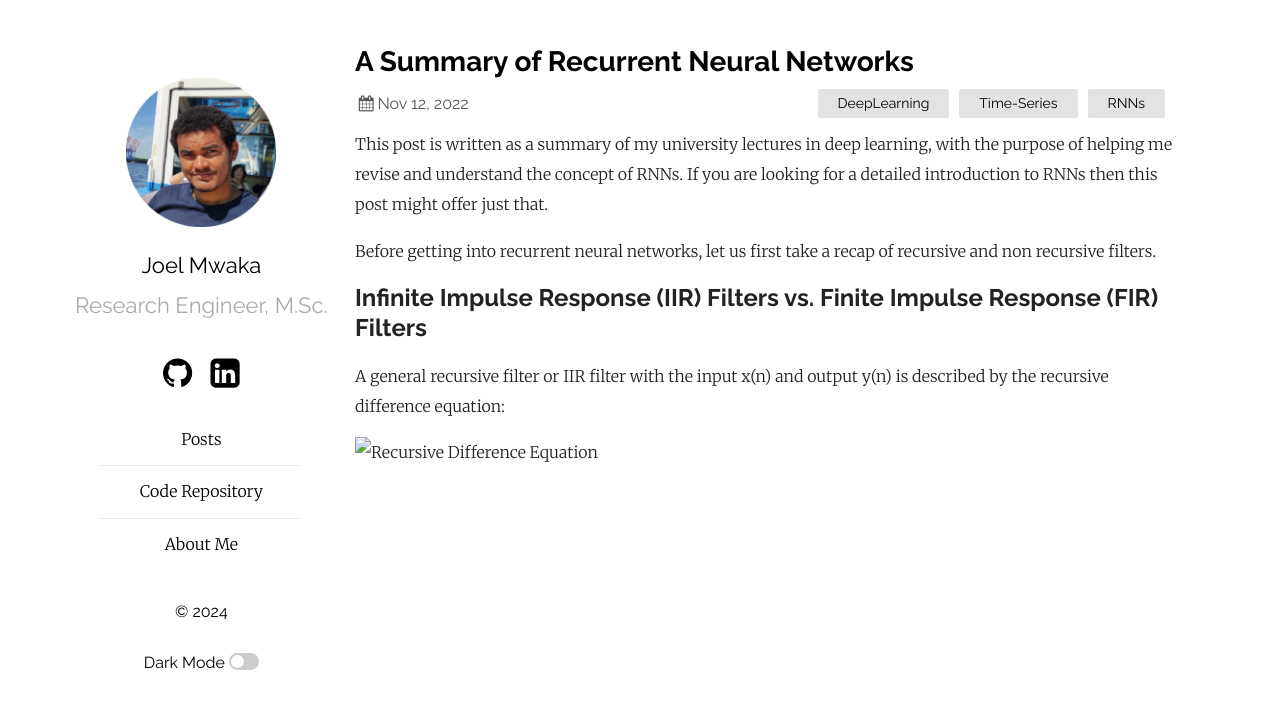
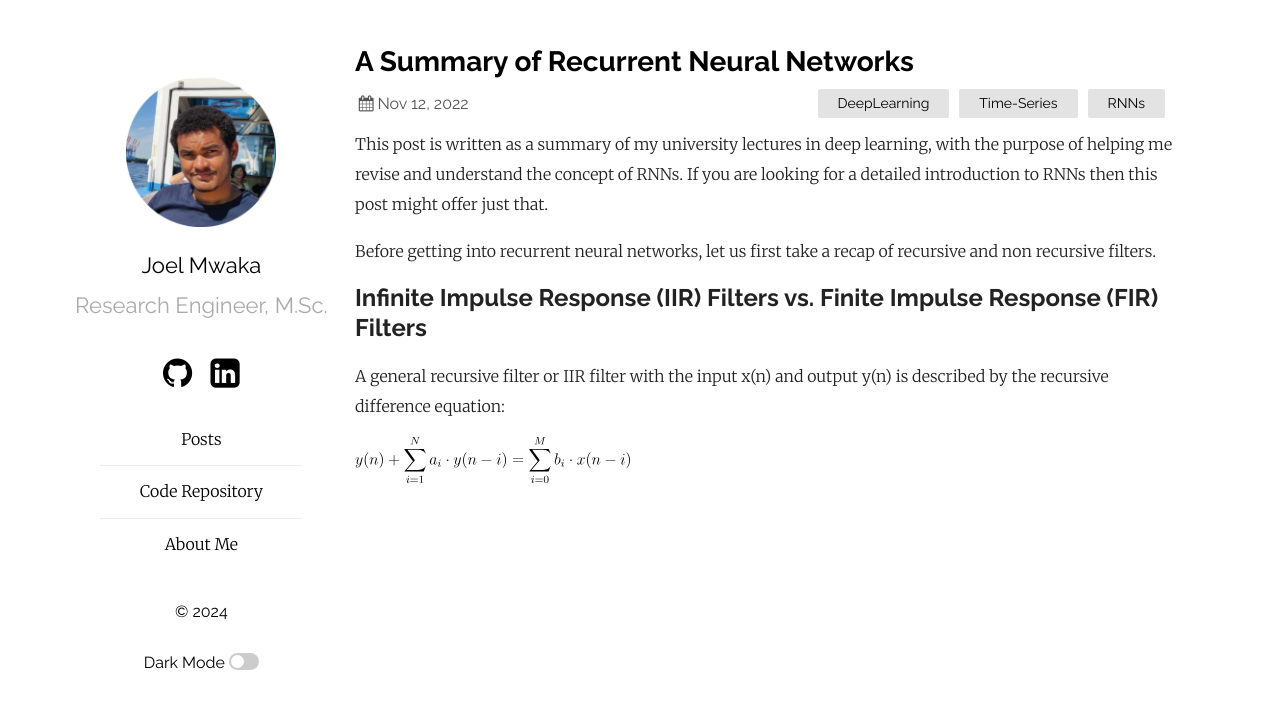
Before and after one commit to joelmwaka/joelmwaka.github.io, a Jekyll site: the page built from _posts/2022-11-12-recurrent-neural-networks.md, in a window 1280 px wide. Shown: the top 709 px of the page. Built offline with Jekyll 4.4.1, drawn with Linux system fonts in a browser that asks for light colours.

Commit message:
Corrected image URL

```diff
--- a/_posts/2022-11-12-recurrent-neural-networks.md
+++ b/_posts/2022-11-12-recurrent-neural-networks.md
@@ -13,4 +13,4 @@ Before getting into recurrent neural networks, let us first take a recap of recu
 
 A general recursive filter or IIR filter with the input x(n) and output y(n) is described by the recursive difference equation:
 
-![Recursive Difference Equation](./images/eqn_recursive_filter.svg)
+![Recursive Difference Equation](https://github.com/joelmwaka/joelmwaka.github.io/blob/main/_posts/images/eqn_recursive_filter.svg)
```
